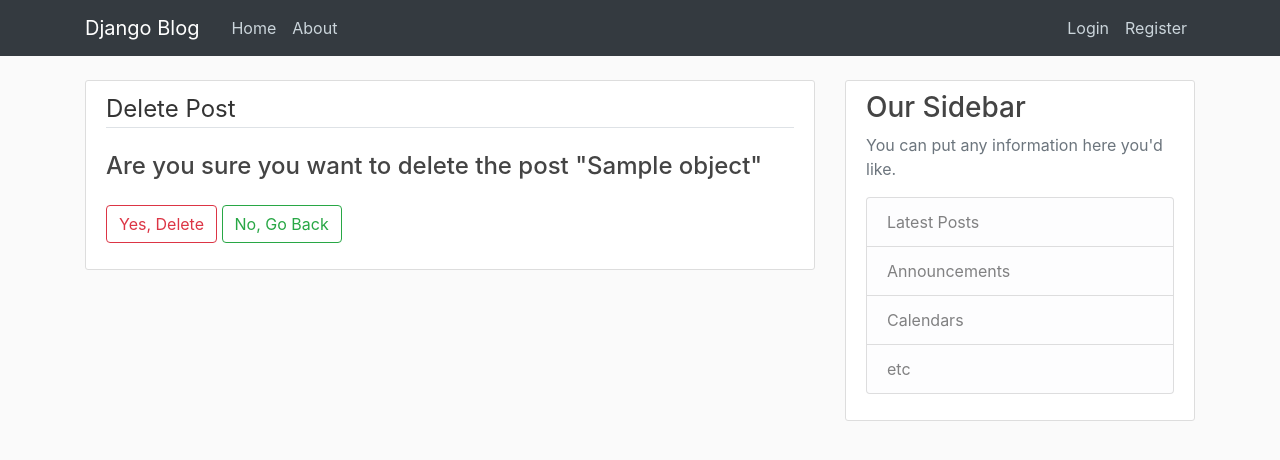
After one commit to hruday-tej/Blogify, a Django app: template blog/templates/blog/post_confirm_delete.html in a window 1280 px wide. The commit adds this page. Shown: the top 460 px of the page. Run offline with Django 3.2, Linux system fonts and the light colour scheme; the template is opened without the code that fills it: most values are stand-ins (such as "Sample title", 1, 10 or a date in 2020); some libraries are stand-ins or nearby versions.

```diff
--- a/blog/templates/blog/base.html
+++ b/blog/templates/blog/base.html
@@ -35,6 +35,9 @@
             <!-- Navbar Right Side -->
             <div class="navbar-nav">
             {% if user.is_authenticated %}
+            <a class="nav-item nav-link" href="{% url 'post-create' %}">New Post</a>
+
+
             <a class="nav-item nav-link" href="{% url 'profile' %}">Profile</a>
 
             <a class="nav-item nav-link" href="{% url 'logout' %}">Log Out</a>
--- /dev/null
+++ b/blog/templates/blog/post_confirm_delete.html
@@ -0,0 +1,17 @@
+
+{% extends "blog/base.html" %}
+{% block content %}
+    <div class="content-section">
+        <form method="POST">
+            {% csrf_token %}
+            <fieldset class="form-group">
+                <legend class="border-bottom mb-4">Delete Post</legend>
+                <h4>Are you sure you want to delete the post "{{ object.title }}"</h4>
+            </fieldset>
+            <div class="form-group">
+                <button class="btn btn-outline-danger" type="submit">Yes, Delete</button>
+                <a class="btn btn-outline-success" href="{% url 'post-detail' object.id %}">No, Go Back</a>
+            </div>
+        </form>
+    </div>
+{% endblock content %}
--- a/blog/urls.py
+++ b/blog/urls.py
@@ -1,6 +1,6 @@
 from django.urls import path,include
 from . import views
-from .views import PostListView, PostDetailView, PostCreateView
+from .views import PostListView, PostDeleteView, PostDetailView, PostCreateView, PostUpdateView
 
 urlpatterns = [
     # path('admin/', admin.site.urls),
@@ -8,5 +8,7 @@ urlpatterns = [
     path('post/<int:pk>',PostDetailView.as_view(),name='post-detail'),
     path('about/',views.about, name='blog-about'),
     path('post/new/',PostCreateView.as_view(), name='post-create'),
+    path('post/<int:pk>/update',PostUpdateView.as_view(),name='post-update'),
+    path('post/<int:pk>/delete',PostDeleteView.as_view(template_name='blog/post_confirm_delete.html'),name='post-delete'),
 
 ]
```
Also changed, not shown: blog/templates/blog/post_detail.html (+10 -0 lines), blog/views.py (+45 -2 lines), users/models.py (+18 -8 lines), db.sqlite3, media/default.jpg (deleted), media/default.png (renamed from media/profile_pics/Octocat.png), media/profile_pics/JPEG_20190212_213621.jpg (added).
